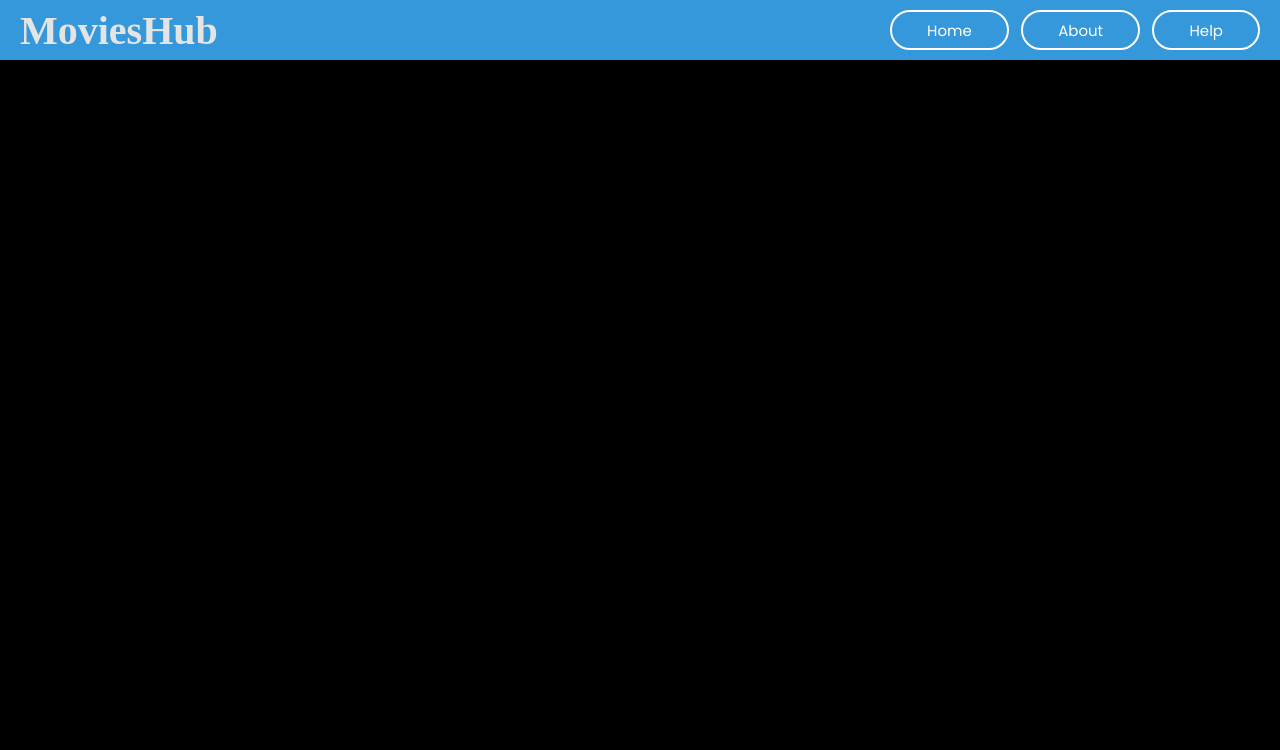
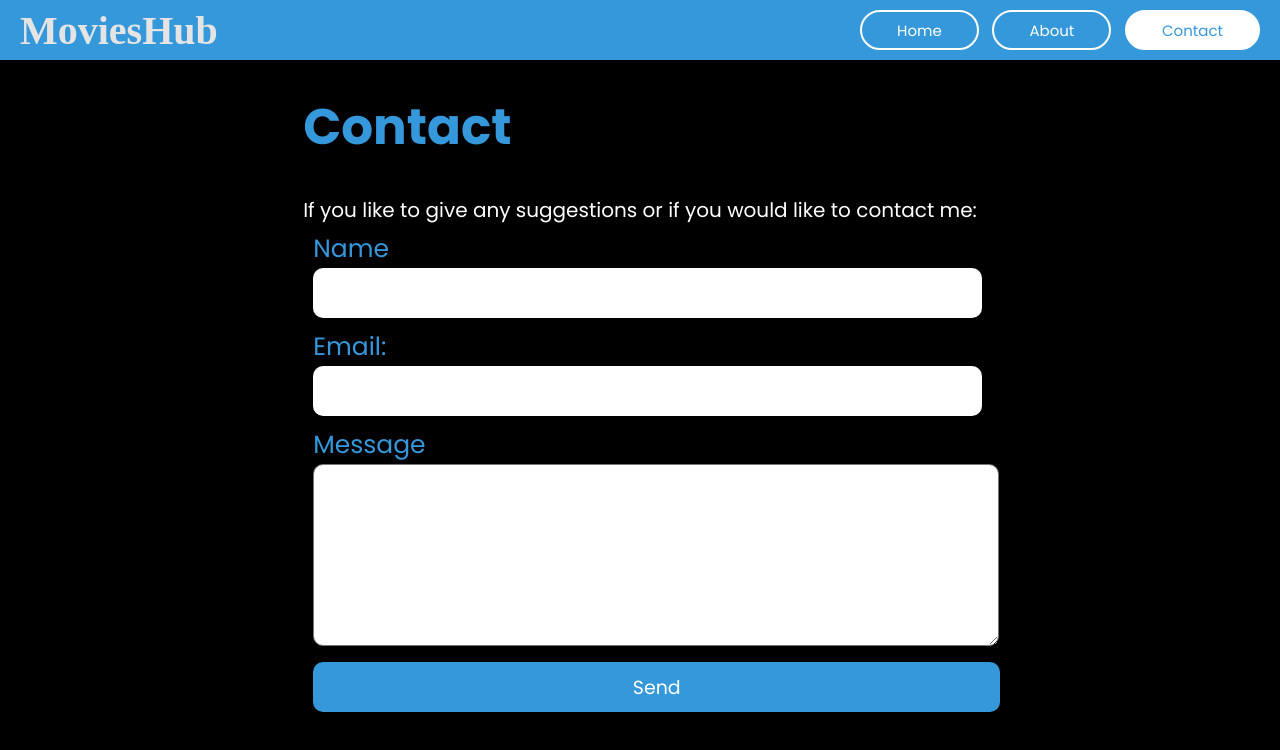
Before and after one commit to chaanakyaaM/MoviesHub, a React (Create React App) app: page /contact in a window 1280 px wide. Shown: the top 750 px of the page. Built offline with nearby package versions, Linux system fonts and the light colour scheme; a web font is replaced by a local one.

Commit message:
help page is converted into contact page

```diff
--- a/src/App.css
+++ b/src/App.css
@@ -33,7 +33,7 @@
   background-color: var(--primary-color);
 }
 .navlinks {
-  width: 370px;
+  width: 400px;
   display: flex;
   align-items: center;
   justify-content: space-between;
@@ -164,6 +164,7 @@
   font-size: 17px;
   border-radius: 0px 10px 10px 0px;
   background-color: var(--primary-color);
+  color: white;
 }
 .result-field {
   width: 98%;
@@ -259,6 +260,7 @@
   display: flex;
   transition-duration: 0.2s;
   cursor: pointer;
+
 }
 .watchlist-elements:hover {
   background-color: rgb(36, 36, 36);
@@ -281,6 +283,7 @@
   gap: 10px;
   overflow: auto;
   padding-bottom: 10px;
+  overflow-x: hidden;
 }
 .watchlist-container h2 {
   position: sticky;
@@ -329,14 +332,56 @@
   padding: 100px 50px;
   margin-top: 100px;
 }
-.about h1 {
+.about h1,.contact h1 {
   color: var(--primary-color);
   font-size: 50px;
   padding: 30px 0px;
 }
-.about p {
+.about p,.contact p {
   font-size: 20px;
 }
-.help {
+.tech-used{
+  color: var(--primary-color);
+}
+.code a{
+  color: var(--primary-color);
+  &:hover{
+    text-decoration: underline;
+  }
+}
+
+.contact {
   color: white;
+  align-self: flex-start;
 }
+.name,.email,.msg{
+  padding: 5px 10px;
+  font-size: 25px;
+}
+.name label,.email label,.msg label{
+  color: var(--primary-color);
+}
+.name input,.email input{
+  height: 50px;
+  width: 100%;
+  outline: none;
+  border: none;
+  border-radius: 10px;
+  padding-left: 15px;
+}
+.msg textarea{
+  height: 150px;
+  width: 100%;
+  border-radius: 10px;
+  padding: 15px;
+}
+.contact button{
+  background-color: var(--primary-color);
+  color: white;
+  height: 50px;
+  width: 102%;
+  padding: 10px 20px;
+  border-radius: 10px;
+  margin-left: 10px;
+  font-size: 19px;
+}
--- a/src/App.js
+++ b/src/App.js
@@ -7,7 +7,8 @@ import Search from "./components/Search";
 import WatchList from "./components/WatchList";
 import { Route, BrowserRouter, Routes } from "react-router-dom";
 import About from "./components/About";
-import Help from "./components/Help";
+
+import Contact from "./components/Contact";
 
 function App() {
   const [id, setid] = useState();
@@ -53,7 +54,7 @@ function App() {
               }
             ></Route>
             <Route exact path="/about" element={<About />} />
-            <Route exact path="/help" element={<Help />} />
+            <Route exact path="/contact" element={<Contact />} />
           </Routes>
         </div>
       </div>
--- a/src/components/About.js
+++ b/src/components/About.js
@@ -5,17 +5,20 @@ function About() {
     <div className="about">
       <h1>ABOUT</h1>
       <p>
-        Lorem ipsum dolor sit amet consectetur adipisicing elit. Quos, nostrum
-        amet. Hic, sit! Aspernatur omnis, consequuntur perferendis illum culpa
-        eius similique animi placeat necessitatibus.
-      </p>
-      <p>
-        Lorem ipsum dolor sit amet consectetur adipisicing elit. Nostrum
-        possimus, quasi iste officia omnis voluptates sit eos aut architecto ea
-        vero facilis molestiae nulla accusantium impedit fugit porro veniam at!
+        MoviesHub is a user-friendly website that allows movie enthusiasts to
+        easily search for films from the IMDb database. Users can view detailed
+        information about each movie, including plots, cast, and ratings. Plus,
+        they can create and manage their own watchlists, making it simple to
+        keep track of films they want to see.
       </p>
       <br />
       <p>
+       Tech Stack Used: <span className="tech-used">React JS, omdb API</span>
+      </p>
+      <br />
+      <p className="code">You can view the source code : <a href="https://github.com/chaanakyaaM/MoviesHub">here</a> </p>
+      <br />
+      {/* <p>
         Lorem ipsum dolor sit amet consectetur, adipisicing elit. Sunt labore
         culpa, consequatur nemo cupiditate accusantium nihil vero libero
         architecto enim quibusdam explicabo quam, omnis quos nam! Nulla ad
@@ -29,7 +32,7 @@ function About() {
         cumque aperiam commodi fugiat laudantium doloribus debitis at. At
         voluptatibus architecto omnis laboriosam quam quos deleniti quo
         doloremque, obcaecati quia!
-      </p>
+      </p> */}
     </div>
   );
 }
--- /dev/null
+++ b/src/components/Contact.js
@@ -0,0 +1,29 @@
+import React from "react";
+
+function Contact() {
+  return (
+    <div className="contact">
+      <h1>Contact</h1>
+      <p>
+        If you like to give any suggestions or if you would like to contact me:
+      </p>
+      <div>
+        <div className="name">
+          <label htmlFor="Name">Name</label>
+          <input type="text" id="Name" name="Name" />
+        </div>
+        <div className="email">
+          <label htmlFor="email">Email:</label>
+          <input type="email" id="email" name="email" />
+        </div>
+        <div className="msg">
+          <label htmlFor="message">Message</label>
+          <textarea id="message" name="message" />
+        </div>
+        <button>Send</button>
+      </div>
+    </div>
+  );
+}
+
+export default Contact;
--- a/src/components/Help.js
+++ /dev/null
@@ -1,9 +0,0 @@
-import React from 'react'
-
-function Help() {
-  return (
-    <div className='help'>Help</div>
-  )
-}
-
-export default Help
--- a/src/components/Navbar.js
+++ b/src/components/Navbar.js
@@ -8,7 +8,7 @@ function Navbar() {
         <div className="navlinks">
             <NavLink exact to='/' ><button>Home</button></NavLink>
             <NavLink to='/about' ><button>About</button></NavLink>
-            <NavLink to='/help'><button>Help</button></NavLink>
+            <NavLink to='/contact'><button>Contact</button></NavLink>
         </div>
     </div>
   );
```
